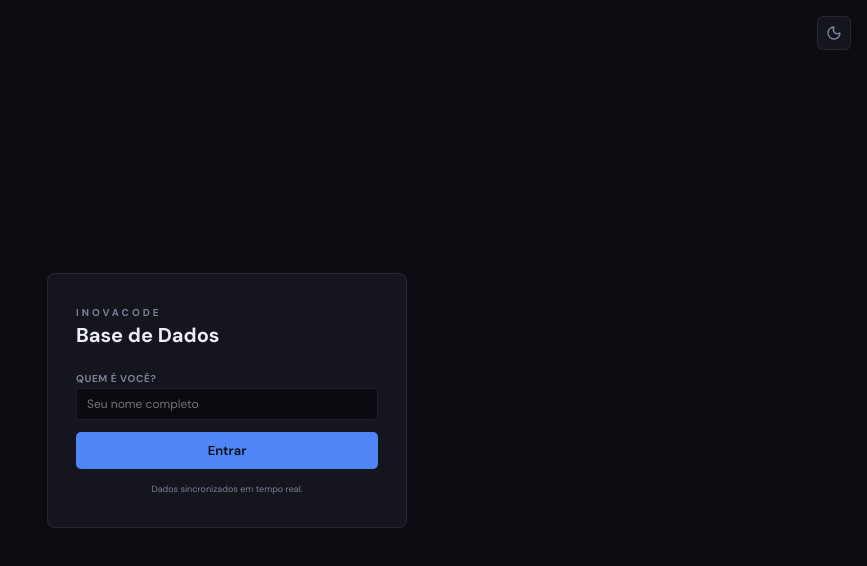
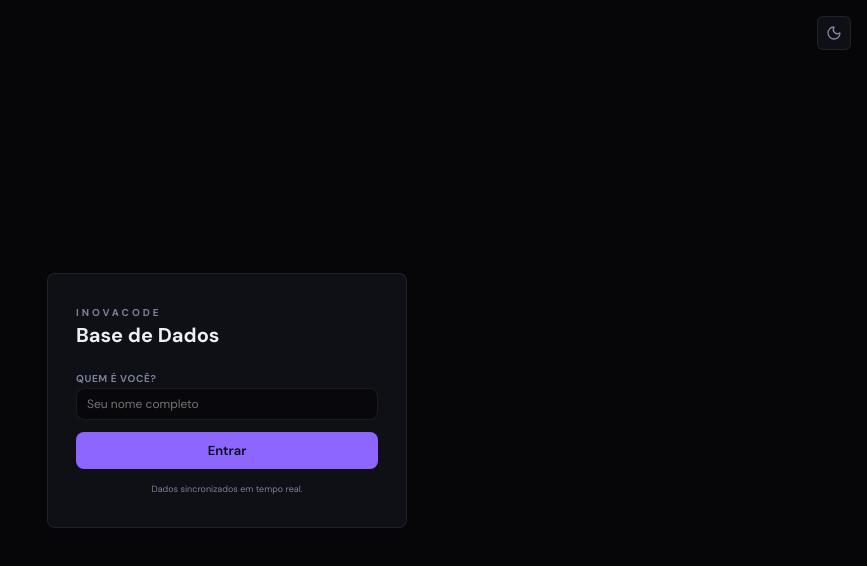
Before and after one commit to inovacodecba/base-cba, a React (Vite) app: page / in a window 1280 px wide. Shown: the top 566 px of the page, without its empty margins (413-1280 px from the left). Built offline with nearby package versions, Linux system fonts and the light colour scheme.

Commit message:
feat: tema Iris (dark/violeta)

```diff
--- a/src/App.jsx
+++ b/src/App.jsx
@@ -221,7 +221,7 @@ export default function App() {
   const [batchQtys, setBatchQtys] = useState({});
   const [batchSearch, setBatchSearch] = useState("");
   const [theme, setTheme] = useState("dark");
-  const [accentKey, setAccentKey] = useState("blue");
+  const [accentKey, setAccentKey] = useState("iris");
   const [newMember, setNewMember] = useState("");
   const [currentUser, setCurrentUser] = useState(null);
   // Fonte real de "é admin?" — vem do token de sessão (que a Edge Function
--- a/src/theme.js
+++ b/src/theme.js
@@ -10,6 +10,13 @@
 // opostos sem ajustar o brilho/saturação), então a troca de tema não perde
 // contraste ao trocar a cor.
 export const ACCENT_PRESETS = [
+  // "Iris" — novo padrão visual (10/2026), inspirado no violeta "Electric
+  // Iris" de referência, com os tons ajustados pra sempre bater AA (4.5:1)
+  // tanto como texto/ícone sobre bg/panel escuros quanto como fundo de botão
+  // (ver auditoria de contraste abaixo). Primeiro da lista = preset padrão
+  // pra instalações novas (ACCENT_DEFAULT); quem já tinha outra cor salva no
+  // navegador continua com a escolha antiga, sem mudança forçada.
+  { key: "iris", label: "Íris", dark: "#8c66ff", light: "#6425e0" },
   { key: "blue", label: "Azul", dark: "#4f86f7", light: "#2563eb" },
   { key: "purple", label: "Roxo", dark: "#a78bfa", light: "#7c3aed" },
   { key: "amber", label: "Âmbar", dark: "#f5a524", light: "#d97706" },
@@ -17,7 +24,7 @@ export const ACCENT_PRESETS = [
   { key: "rose", label: "Rosa", dark: "#fb7185", light: "#e11d48" },
   { key: "cyan", label: "Ciano", dark: "#22d3ee", light: "#0891b2" },
 ];
-const ACCENT_DEFAULT = "blue";
+const ACCENT_DEFAULT = "iris";
 
 function hexToRgba(hex, alpha) {
   const h = hex.replace("#", "");
@@ -64,8 +71,14 @@ export function getTheme(theme, accentKey = ACCENT_DEFAULT) {
     hover: "rgba(0,0,0,.04)", overlay: "rgba(0,0,0,.4)", scrollbar: "#c5c8d0",
     shadow: "0 1px 3px rgba(0,0,0,.08)", th: "rgba(0,0,0,.03)",
   } : {
-    bg: "#0c0d12", panel: "#14151d", panelAlt: "rgba(255,255,255,.04)", panelAlt2: "rgba(255,255,255,.06)",
-    input: "#0a0b10", text: "#d8dae8", textBright: "#eceef8", textMuted: "#8086a0", textDim: "#5c6278",
+    // Base escura aprofundada rumo ao preto (10/2026, adaptação de
+    // identidade visual "Íris") — só escurece bg/panel/input; os tokens de
+    // texto (text/textBright/textMuted/.../textGhost) ficam iguais, o que só
+    // AUMENTA a razão de contraste deles (fundo mais escuro = mais contraste
+    // contra texto claro — ver auditoria de contraste no commit). Nenhum
+    // valor de texto foi reduzido abaixo do piso WCAG já validado antes.
+    bg: "#060608", panel: "#0f0f16", panelAlt: "rgba(255,255,255,.04)", panelAlt2: "rgba(255,255,255,.06)",
+    input: "#08080c", text: "#d8dae8", textBright: "#eceef8", textMuted: "#8086a0", textDim: "#5c6278",
     textFaint: "#7a8199", textGhost: "#5f6680", border: "rgba(255,255,255,.08)", borderSoft: "rgba(255,255,255,.04)",
     hover: "rgba(255,255,255,.04)", overlay: "rgba(0,0,0,.7)", scrollbar: "#2a2e40",
     shadow: "none", th: "rgba(255,255,255,.02)",
@@ -75,15 +88,20 @@ export function getTheme(theme, accentKey = ACCENT_DEFAULT) {
 
 // Fábrica de helpers de estilo que dependem do tema atual (T).
 export function makeStyleHelpers(T) {
-  const inp = (ex = {}) => ({ width: "100%", padding: "7px 10px", borderRadius: 5, border: `1px solid ${T.border}`, fontSize: 12, background: T.input, color: T.text, outline: "none", display: "block", fontFamily: "inherit", ...ex });
+  // Raio de borda levemente maior (5→8 em inputs/botões principais, 4→6 nos
+  // elementos menores) — adaptação "espírito" da identidade visual "Íris":
+  // mais arredondado/convidativo que o padrão anterior, sem virar pílula
+  // (48px) — a densidade funcional da tela (tabelas, botões em linha) exige
+  // formas mais discretas do que um reskin literal permitiria.
+  const inp = (ex = {}) => ({ width: "100%", padding: "7px 10px", borderRadius: 8, border: `1px solid ${T.border}`, fontSize: 12, background: T.input, color: T.text, outline: "none", display: "block", fontFamily: "inherit", ...ex });
   // tx antes era fixo em branco — falhava AA (4.5:1) em várias combinações
   // de cor de destaque + tema (ex.: âmbar claro, verde claro). Agora, quando
   // não é passado explicitamente, escolhe automaticamente entre branco e
   // quase-preto o que der mais contraste sobre o fundo do botão.
-  const btn = (bg, tx = bestTextOn(bg)) => ({ background: bg, border: "none", color: tx, padding: "6px 13px", borderRadius: 5, fontWeight: 600, fontSize: 12, cursor: "pointer", fontFamily: "inherit" });
+  const btn = (bg, tx = bestTextOn(bg)) => ({ background: bg, border: "none", color: tx, padding: "6px 13px", borderRadius: 8, fontWeight: 600, fontSize: 12, cursor: "pointer", fontFamily: "inherit" });
   const ghost = () => ({ ...btn(T.panelAlt, T.text), border: `1px solid ${T.border}` });
-  const sbtn = (c) => ({ background: `${c}14`, border: `1px solid ${c}28`, color: c, padding: "4px 9px", borderRadius: 4, fontSize: 11, fontWeight: 600, cursor: "pointer", fontFamily: "inherit" });
-  const rowBtn = () => ({ width: 24, height: 24, display: "inline-flex", alignItems: "center", justifyContent: "center", borderRadius: 4, border: `1px solid ${T.border}`, background: "transparent", color: T.textFaint, cursor: "pointer" });
+  const sbtn = (c) => ({ background: `${c}14`, border: `1px solid ${c}28`, color: c, padding: "4px 9px", borderRadius: 6, fontSize: 11, fontWeight: 600, cursor: "pointer", fontFamily: "inherit" });
+  const rowBtn = () => ({ width: 24, height: 24, display: "inline-flex", alignItems: "center", justifyContent: "center", borderRadius: 6, border: `1px solid ${T.border}`, background: "transparent", color: T.textFaint, cursor: "pointer" });
   const rowBtnHover = (c) => ({
     onMouseEnter: e => { e.currentTarget.style.background = `${c}14`; e.currentTarget.style.color = c; e.currentTarget.style.borderColor = `${c}40`; },
     onMouseLeave: e => { e.currentTarget.style.background = "transparent"; e.currentTarget.style.color = T.textFaint; e.currentTarget.style.borderColor = T.border; },
```
